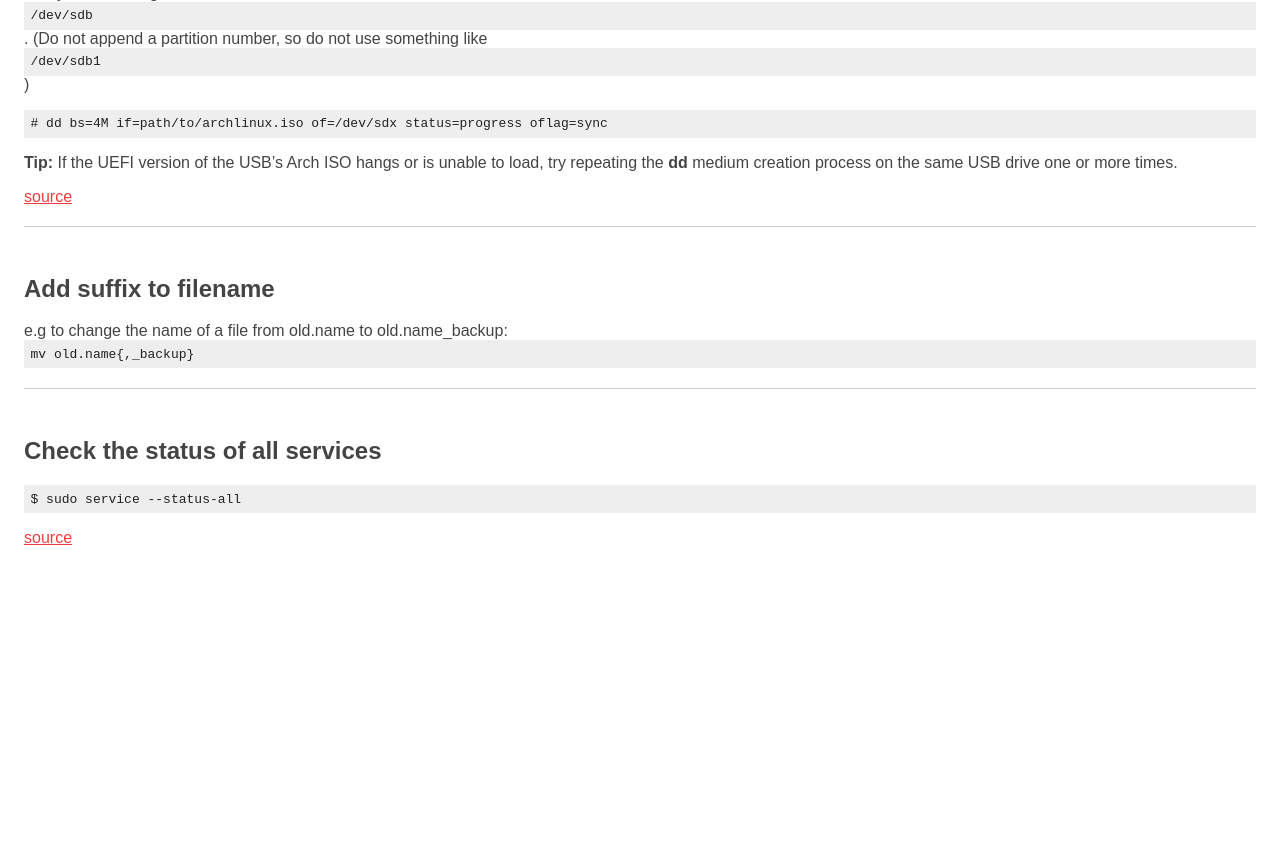
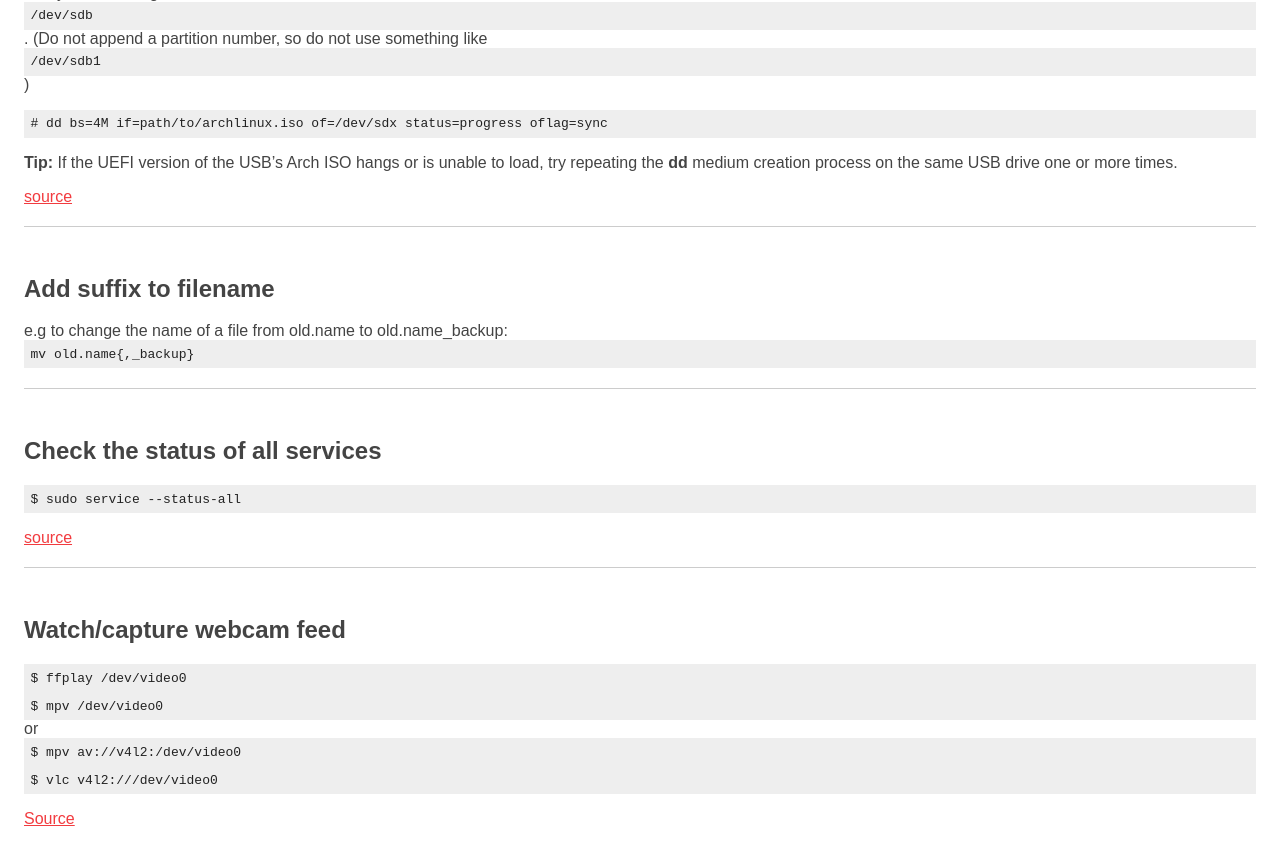
Before and after one commit to sica07/sica07.github.io, a Jekyll site: the page built from Others.md, in a window 1280 px wide and 900 px high, scrolled down 959 px. Shown: the top 865 px of the window. Built offline with Jekyll 4.4.1, drawn with Linux system fonts in a browser that asks for light colours; our own code applies the rules of GitHub Pages for plain Markdown files; before the commit the page ends 1578 px from its top, so only the background shows below that.

Commit message:
how to watch the webcam feed in linux

```diff
--- a/Others.md
+++ b/Others.md
@@ -45,3 +45,12 @@ e.g to change the name of a file from old.name to old.name_backup:
 `$ sudo service --status-all`
 
 [source](https://github.com/jbranchaud/til/blob/master/devops/check-the-status-of-all-services.md)
+
+## Watch/capture webcam feed
+`$ ffplay /dev/video0`
+`$ mpv /dev/video0`
+or
+`$ mpv av://v4l2:/dev/video0`
+`$ vlc v4l2:///dev/video0`
+
+[Source](https://unix.stackexchange.com/questions/3304/how-do-i-watch-my-webcams-feed-in-linux)
```
